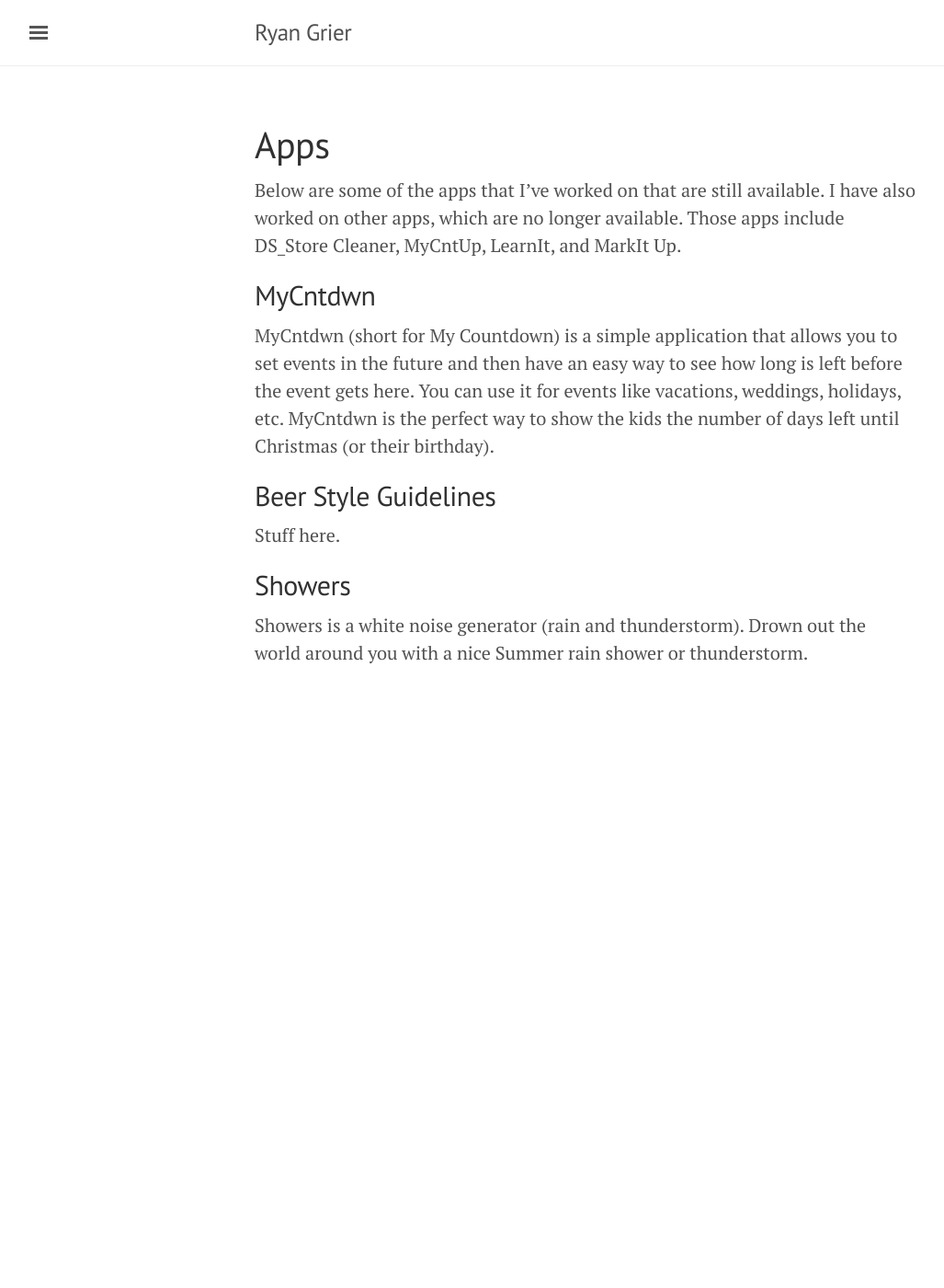
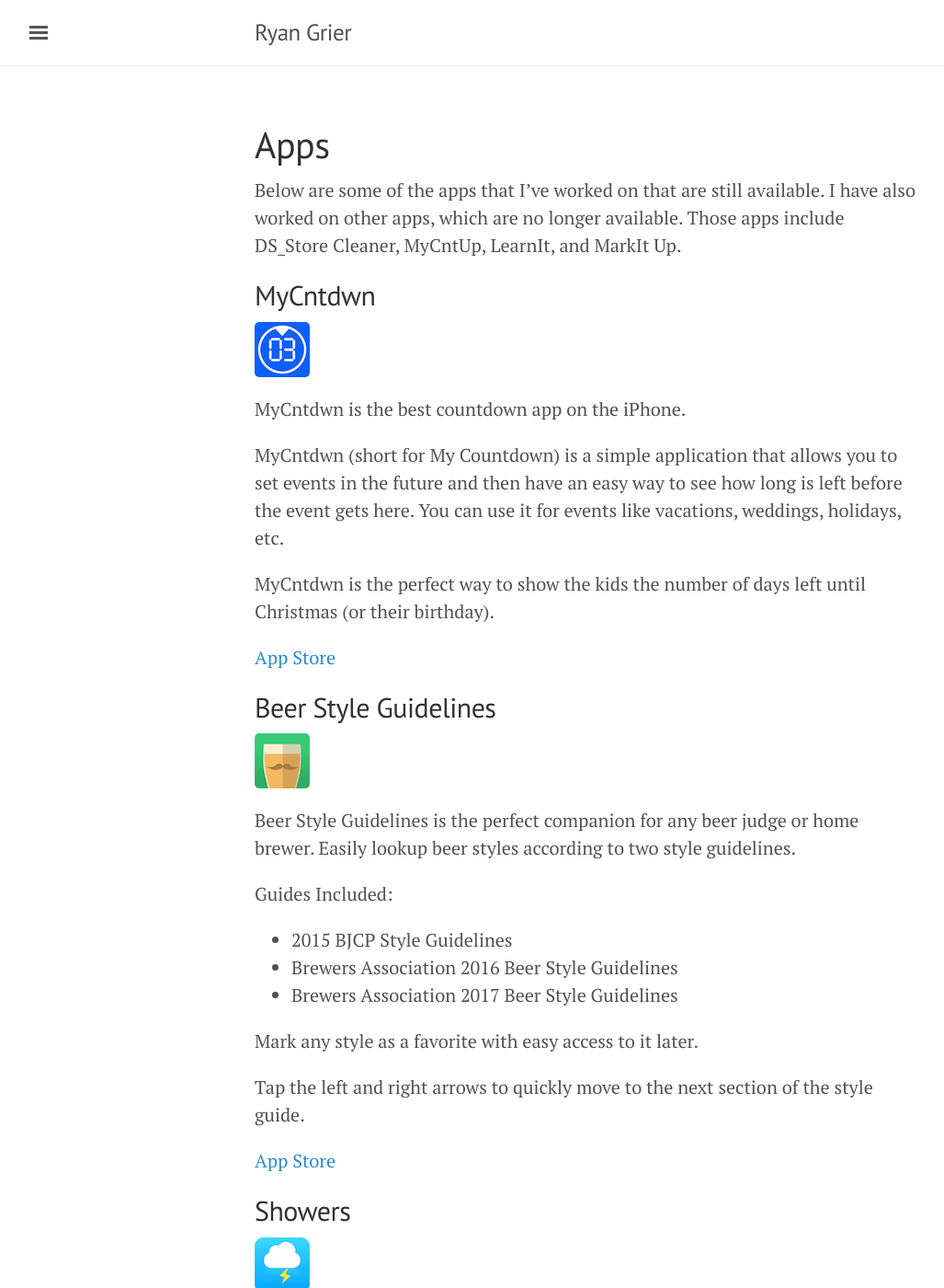
Before and after one commit to rwgrier/rwgrier.github.io, a Jekyll site: the page built from apps.md, in a window 1280 px wide and 1400 px high. Shown: the whole window at 92% size, without its empty margins (3-1030 px from the left). Built offline with Jekyll 4.4.1, drawn with Linux system fonts in a browser that asks for light colours; some of the changed text lies outside the part shown.

Commit message:
Updating the apps page. Including some icons.

```diff
--- a/apps.md
+++ b/apps.md
@@ -8,13 +8,48 @@ Below are some of the apps that I’ve worked on that are still available. I hav
 
 ## MyCntdwn
 
-MyCntdwn (short for My Countdown) is a simple application that allows you to set events in the future and then have an easy way to see how long is left before the event gets here. You can use it for events like vacations, weddings, holidays, etc. MyCntdwn is the perfect way to show the kids the number of days left until Christmas (or their birthday).
+![MyCntdwn App Icon](/public/app_icons/mycntdwn.png)
+
+MyCntdwn is the best countdown app on the iPhone.
+
+MyCntdwn (short for My Countdown) is a simple application that allows you to set events in the future and then have an easy way to see how long is left before the event gets here. You can use it for events like vacations, weddings, holidays, etc.
+
+MyCntdwn is the perfect way to show the kids the number of days left until Christmas (or their birthday).
+
+[App Store](http://itunes.com/apps/mycntdwn)
 
 ## Beer Style Guidelines
 
-Stuff here.
+![Beer Styles App Icon](/public/app_icons/beer_styles.png)
+
+Beer Style Guidelines is the perfect companion for any beer judge or home brewer. Easily lookup beer styles according to two style guidelines.
+
+Guides Included:
+- 2015 BJCP Style Guidelines
+- Brewers Association 2016 Beer Style Guidelines
+- Brewers Association 2017 Beer Style Guidelines
+
+Mark any style as a favorite with easy access to it later.
+
+Tap the left and right arrows to quickly move to the next section of the style guide.
+
+
+[App Store](https://itunes.apple.com/us/app/beer-styles-bjcp-2015/id998139111?ls=1&mt=8)
 
 
 ## Showers
 
+![Showers App Icon](/public/app_icons/showers.png)
+
 Showers is a white noise generator (rain and thunderstorm). Drown out the world around you with a nice Summer rain shower or thunderstorm.
+
+Features:
+
+- Beautiful photos included on the user interface.
+- Play rain and thunderstorm over bluetooth and airplay.
+- Pause / Resume play from remote control
+- Dynamic thunder frequency that can be increased, decreased or turned off in the settings.
+- Thunder and rain settings are synced between devices via iCloud.
+- Sleep timer to stop Showers after a given amount of time.
+
+[App Store](http://itunes.com/apps/showers)
```
Also changed, not shown: public/app_icons/beer_styles.png (added), public/app_icons/mycntdwn.png (added), public/app_icons/showers.png (added).
